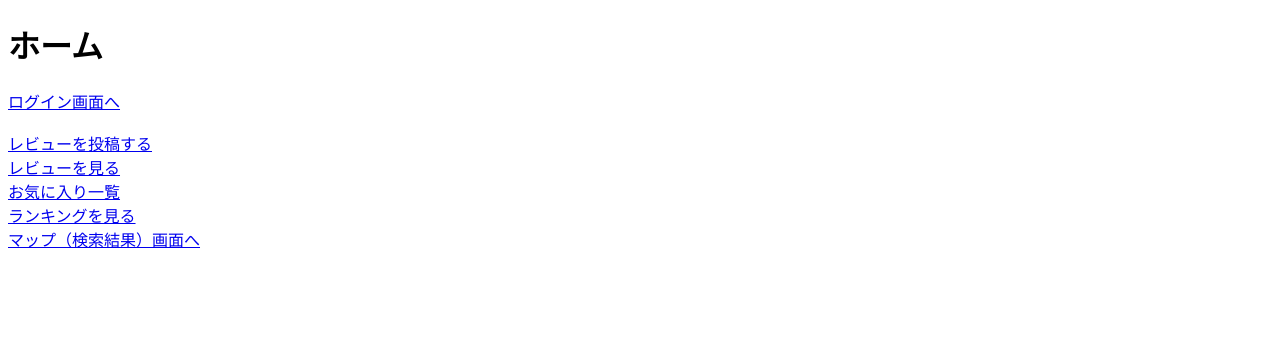
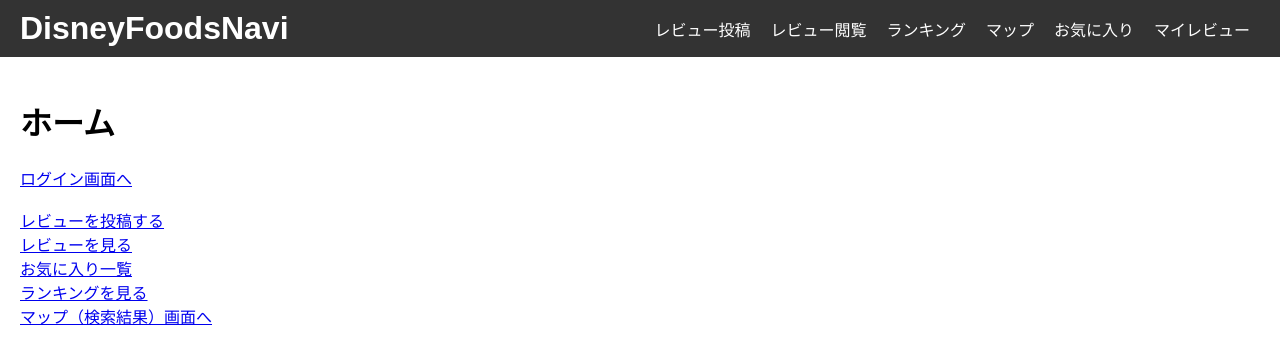
Before and after one commit to MutsukiIshido/DisneyFoodsNavi, a Django app: page /home/ in a window 1280 px wide. Shown: the top 364 px of the page. Run offline with Django 5.2, Linux system fonts and the light colour scheme.

Commit message:
ホーム画面にヘッダーを追加

```diff
--- a/DisneyFoodsNavi/DisneyFoodsNavi/settings.py
+++ b/DisneyFoodsNavi/DisneyFoodsNavi/settings.py
@@ -119,7 +119,10 @@ USE_TZ = True
 # Static files (CSS, JavaScript, Images)
 # https://docs.djangoproject.com/en/5.1/howto/static-files/
 
-STATIC_URL = 'static/'
+STATIC_URL = '/static/'
+STATICFILES_DIRS = [
+    BASE_DIR / "DisnyFoodsNavi/static,"
+]
 
 # Default primary key field type
 # https://docs.djangoproject.com/en/5.1/ref/settings/#default-auto-field
--- a/DisneyFoodsNavi/DisneyFoodsNavi/urls.py
+++ b/DisneyFoodsNavi/DisneyFoodsNavi/urls.py
@@ -16,7 +16,7 @@ Including another URLconf
 """
 from django.contrib import admin
 from django.urls import path
-from app.views import PortfolioView, SignupView, LoginView, HomeView, WriteReviewView, ReadingReviewView, FavoriteView, RankingView, MapView
+from app.views import PortfolioView, SignupView, LoginView, HomeView, WriteReviewView, ReadingReviewView, FavoriteView, RankingView, MapView, MyReviewView
 
 urlpatterns = [
     path('admin/', admin.site.urls),
@@ -29,4 +29,6 @@ urlpatterns = [
     path('favorite/', FavoriteView.as_view(), name="favorite"),
     path('ranking/', RankingView.as_view(), name="ranking"),
     path('map/', MapView.as_view(), name="map"),
+    path('myreview/', MyReviewView.as_view(), name="myreview"),
+
 ]
--- /dev/null
+++ b/DisneyFoodsNavi/app/static/style.css
@@ -0,0 +1,44 @@
+/* myapp/static/styles.css */
+body {
+    font-family: Arial, sans-serif;
+    margin: 0;
+    padding: 0;
+}
+
+header {
+    background-color: #333;
+    color: white;
+    display: flex;
+    justify-content: space-between;
+    align-items: center;
+    padding: 10px 20px;
+}
+
+header .logo h1 {
+    margin: 0;
+}
+
+header nav ul {
+    list-style-type: none;
+    padding: 0;
+    margin: 0;
+    display: flex;
+}
+
+header nav ul li {
+    margin: 0 10px;
+}
+
+header nav ul li a {
+    color: white;
+    text-decoration: none;
+    font-size: 16px;
+}
+
+header nav ul li a:hover {
+    text-decoration: underline;
+}
+
+main {
+    padding: 20px;
+}
--- /dev/null
+++ b/DisneyFoodsNavi/app/templates/base.html
@@ -0,0 +1,32 @@
+{% load static %}
+
+<!DOCTYPE html>
+<html lang="ja">
+<head>
+    <meta charset="UTF-8">
+    <meta name="viewport" content="width=device-width, initial-scale=1.0">
+    <title>{% block title %}DisneyFoodsNavi{% endblock %}</title>
+    <link rel="stylesheet" href="{% static 'style.css' %}">
+</head>
+<body>
+    <header>
+        <div class="logo">
+            <h1>DisneyFoodsNavi</h1>
+        </div>
+        <nav>
+            <ul>
+                <li><a href="{% url 'writereview' %}">レビュー投稿</a></li>
+                <li><a href="{% url 'readingreview' %}">レビュー閲覧</a></li>
+                <li><a href="{% url 'ranking' %}">ランキング</a></li>
+                <li><a href="{% url 'map' %}">マップ</a></li>
+                <li><a href="{% url 'favorite' %}">お気に入り</a></li>
+                <li><a href="{% url 'myreview' %}">マイレビュー</a></li>
+            </ul>
+        </nav>
+    </header>
+
+    <main>
+        {% block content %} {% endblock %}
+    </main>
+</body>
+</html>
--- a/DisneyFoodsNavi/app/templates/home.html
+++ b/DisneyFoodsNavi/app/templates/home.html
@@ -1,10 +1,13 @@
+{% extends 'base.html' %}
+
 <!DOCTYPE html>
 <html lang="ja">
 <head>
     <meta charset="UTF-8">
     <meta name="viewport" content="width=device-width, initial-scale=1.0">
-    <title>DisneyFoodsNavi</title>
+    <title>{% block title %}DisneyFoodsNavi{% endblock %}</title>
 </head>
+{% block content %}
 <body>
     <h1>ホーム</h1>
     <a href="{% url 'login' %}">ログイン画面へ</a><br>
@@ -14,6 +17,6 @@
     <a href="{% url 'favorite' %}">お気に入り一覧</a><br>
     <a href="{% url 'ranking' %}">ランキングを見る</a><br>
     <a href="{% url 'map' %}">マップ（検索結果）画面へ</a><br>
-
 </body>
+{% endblock %}
 </html>
--- a/DisneyFoodsNavi/app/views.py
+++ b/DisneyFoodsNavi/app/views.py
@@ -61,3 +61,7 @@ class RankingView(View):
 class MapView(View):
     def get(self, request):
         return render(request, "map.html")
+
+class MyReviewView(View):
+    def get(self, request):
+        return render(request, "myreview.html")
```
Also changed, not shown: DisneyFoodsNavi/app/templates/myreview.html (added, +12 -0 lines).
